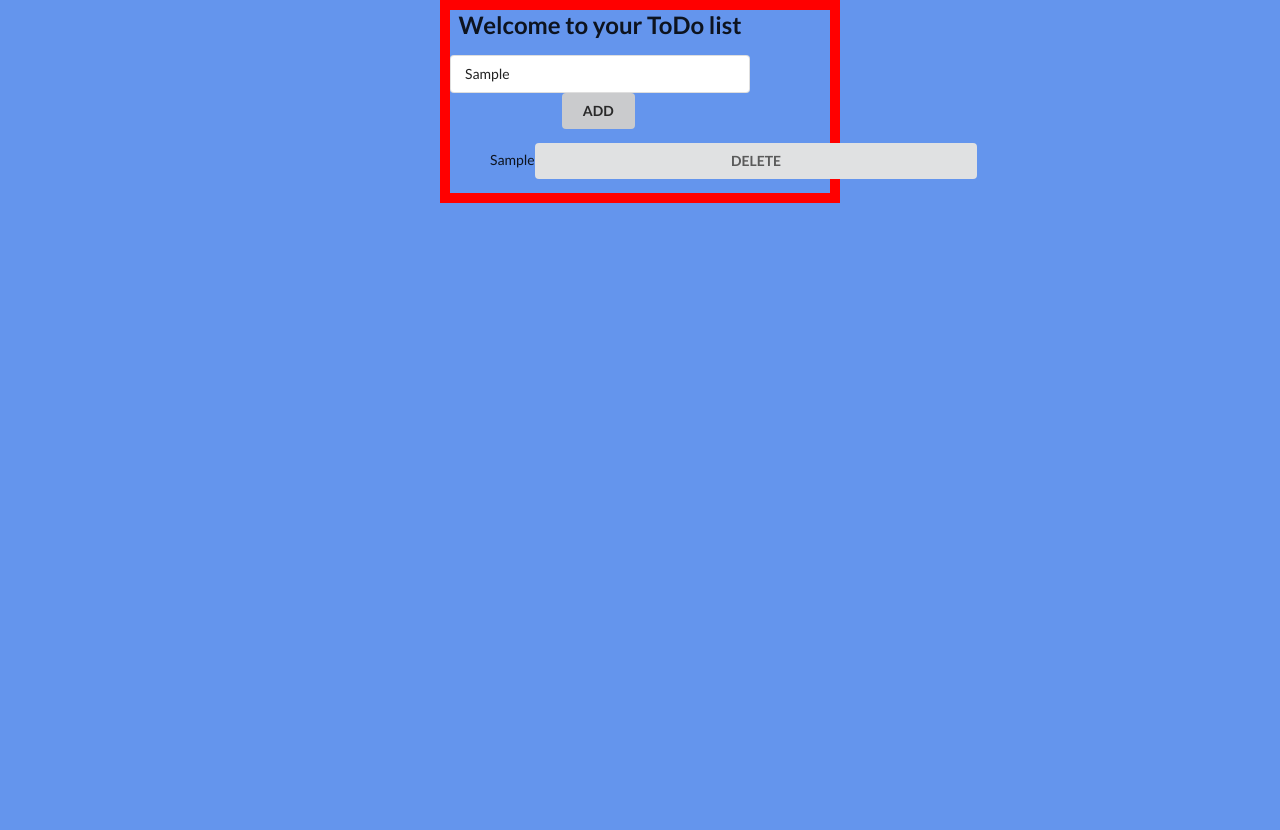
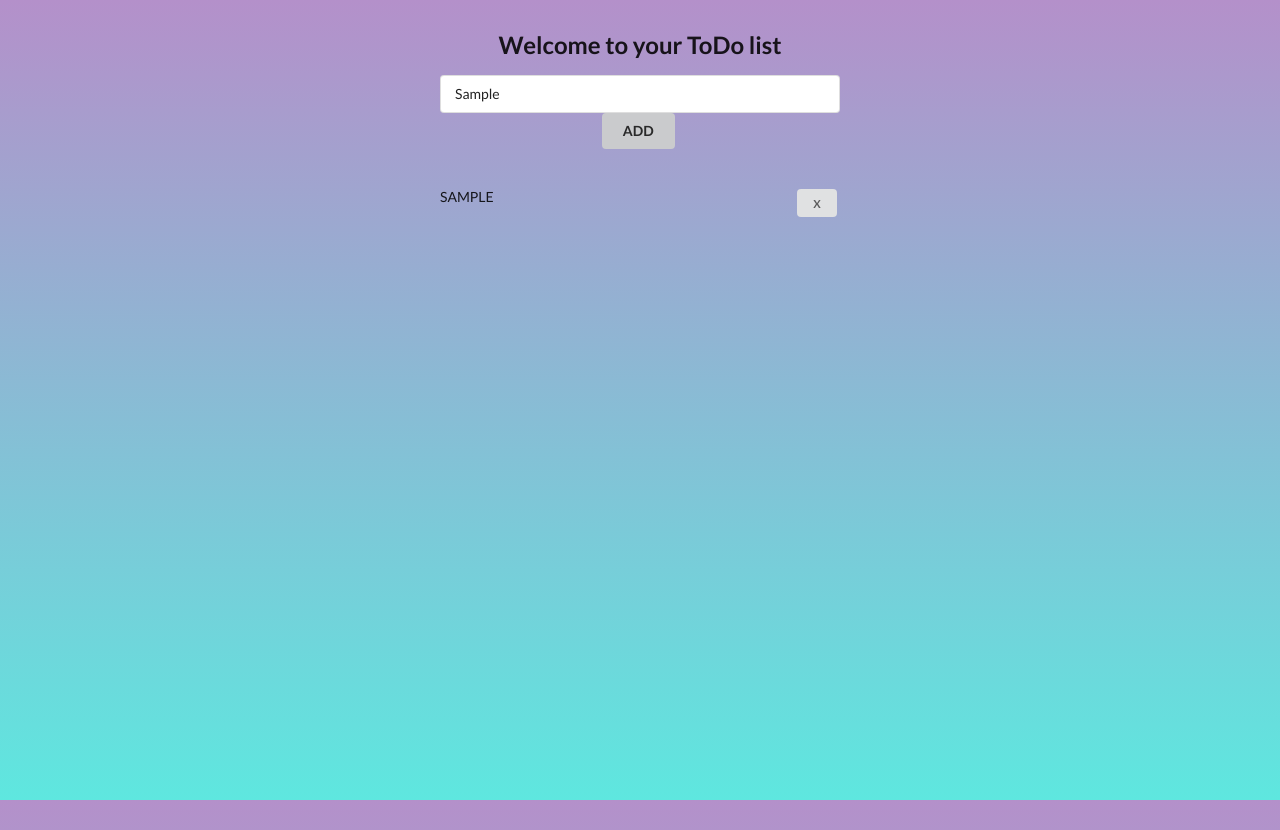
Before and after one commit to ParsaHonarmand/todolist-frontend, a React app: page / in a window 1280 px wide. Both pictures are taken after typing "Sample" into the empty fields and a click on the button "ADD". Before the commit the page ends 800 px from the top, so only its background shows below. Built offline with nearby package versions, Linux system fonts and the light colour scheme.

Commit message:
CSS properties fixed, delete button still not working.

```diff
--- a/src/ToDoItems.js
+++ b/src/ToDoItems.js
@@ -3,18 +3,14 @@ import React from 'react';
 function ToDoItems(props){
     return (
         props.wholeList.map((char, index) =>
-            <div className="ui list" key={index}>
-                <li key={index} id="listItem">
+            <div role="list" className="ui divided middle aligned list">
+                <div role="listitem" className="item">
                     {char}
-                    <button key={index} className="ui animated button" onClick={props.onDelete} >
-                        <div className="visible content">DELETE</div>
-                        <div className="hidden content">
-                            <i aria-hidden="true" className="trash icon"></i>
-                        </div>
-                    </button>
-                </li>
+                    <div className="right floated content">
+                        <button className="ui mini button" key={index} index={index} onClick={props.onDelete}>X</button>
+                    </div>
+                </div>
             </div>
-
             )
         )
 }
--- a/src/index.css
+++ b/src/index.css
@@ -1,23 +1,18 @@
 body {
-    background-color: cornflowerblue;
+    background-image: linear-gradient(to top, #5ee7df 0%, #b490ca 100%);
 }
 
-div {
-    margin-left: auto;
-    margin-right: auto;
+
+#header {
+    margin: 0 auto;
     width: 400px;
+    text-align: center;
+    margin-top: 30px;
+    margin-bottom: 40px;
 }
 
-#centralizedContent {
-    width: 300px;
-    text-align: center;
+#list {
+    margin: 0 auto;
+    width: 400px;
+    text-transform: uppercase
 }
-
-#mainDash {
-    border: 10px, solid,red
-}
-
-#listItem {
-    width: 750px;
-
-}
--- a/src/index.js
+++ b/src/index.js
@@ -26,12 +26,11 @@ class App extends React.Component {
         })
     }
 
+
     deleteToDo(itemIndex){
-        console.log("Delete item")
         if (itemIndex === 'undefined') {
             console.log(itemIndex)
         }
-
         const newToDos = this.state.items
         newToDos.splice(itemIndex, 1)
         this.setState({
@@ -41,20 +40,17 @@ class App extends React.Component {
 
     render(){
         return(
-            <div className="main" id="mainDash">
-                <h2 id='centralizedContent'>Welcome to your ToDo list</h2>
-
-                <form id='centralizedContent' className="ui medium form" onSubmit={this.addToDo.bind(this)}>
-                    <input placeholder="What do you need to do?" type='text' onChange={this.handleInput.bind(this)}/>
-                    <button className="ui button">ADD</button>
-                </form>
-
-                <ul>
-                    <div>
-                        <ToDoItems listItem={this.state.currentItem} wholeList={this.state.items} onDelete={this.deleteToDo.bind(this)} />
-                    </div>
-                </ul>
-
+            <div>
+                <div id="header">
+                    <h2>Welcome to your ToDo list</h2>
+                    <form className="ui medium form" onSubmit={this.addToDo.bind(this)}>
+                        <input placeholder="What do you need to do?" type='text' onChange={this.handleInput.bind(this)}/>
+                        <button className="ui button">ADD</button>
+                    </form>
+                </div>
+                <div id="list">
+                    <ToDoItems id="list" listItem={this.state.currentItem} wholeList={this.state.items} onDelete={this.deleteToDo.bind(this)} />
+                </div>
             </div>
         )
     }
```
